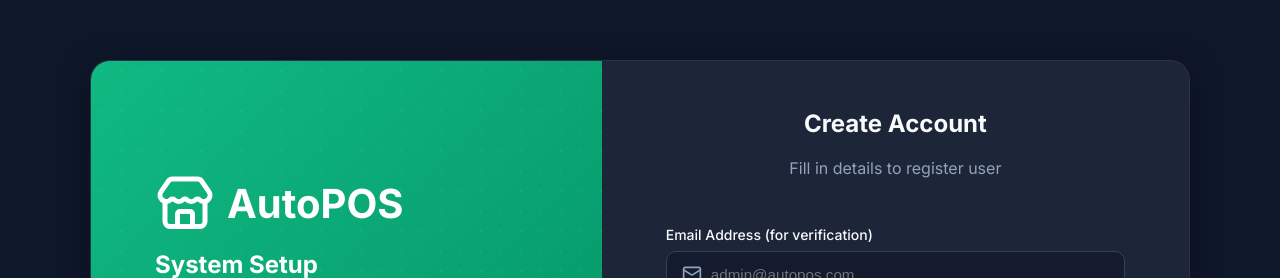
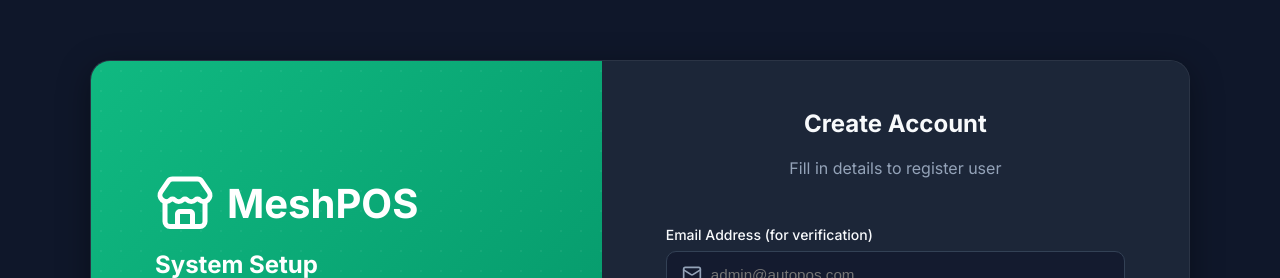
Before and after one commit to meshmynah-web/kashny-frontend, a React app: page /register in a window 1280 px wide. Shown: the part 132-410 px from the top of the page. Built offline with nearby package versions, Linux system fonts and the light colour scheme; no server answers; the HTML template or start-up script is replaced by a standard one.

Commit message:
Update Register.jsx

```diff
--- a/src/pages/Register.jsx
+++ b/src/pages/Register.jsx
@@ -13,7 +13,7 @@ export default function Register() {
   const [loading, setLoading] = useState(false);
   const { registerRequest, register } = useContext(AuthContext);
   const navigate = useNavigate();
-  const [brand, setBrand] = useState({ store_name: 'AutoPOS', store_logo: null });
+  const [brand, setBrand] = useState({ store_name: 'MeshPOS', store_logo: null });
 
   useEffect(() => {
     axios.get('/api/settings').then(res => {
```
